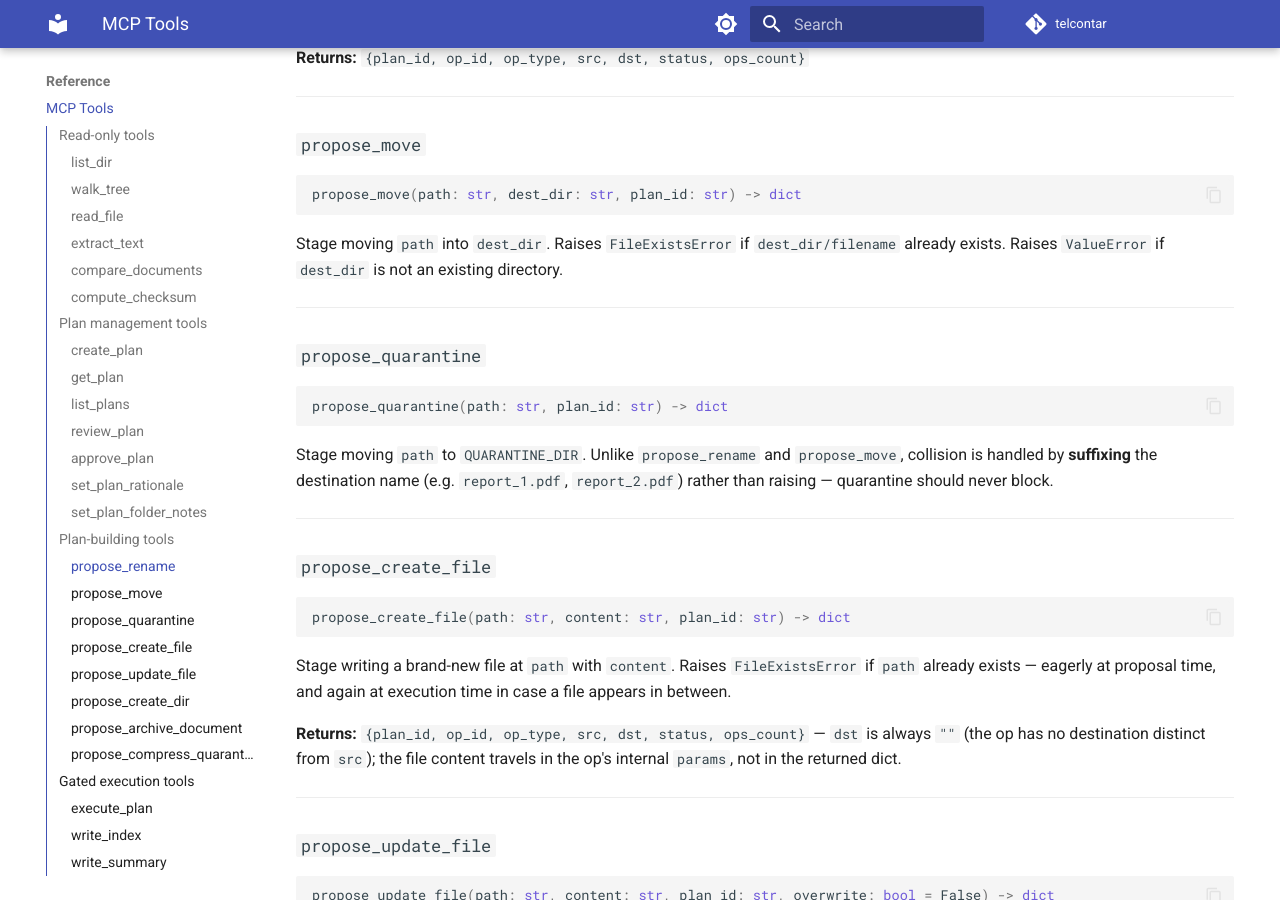
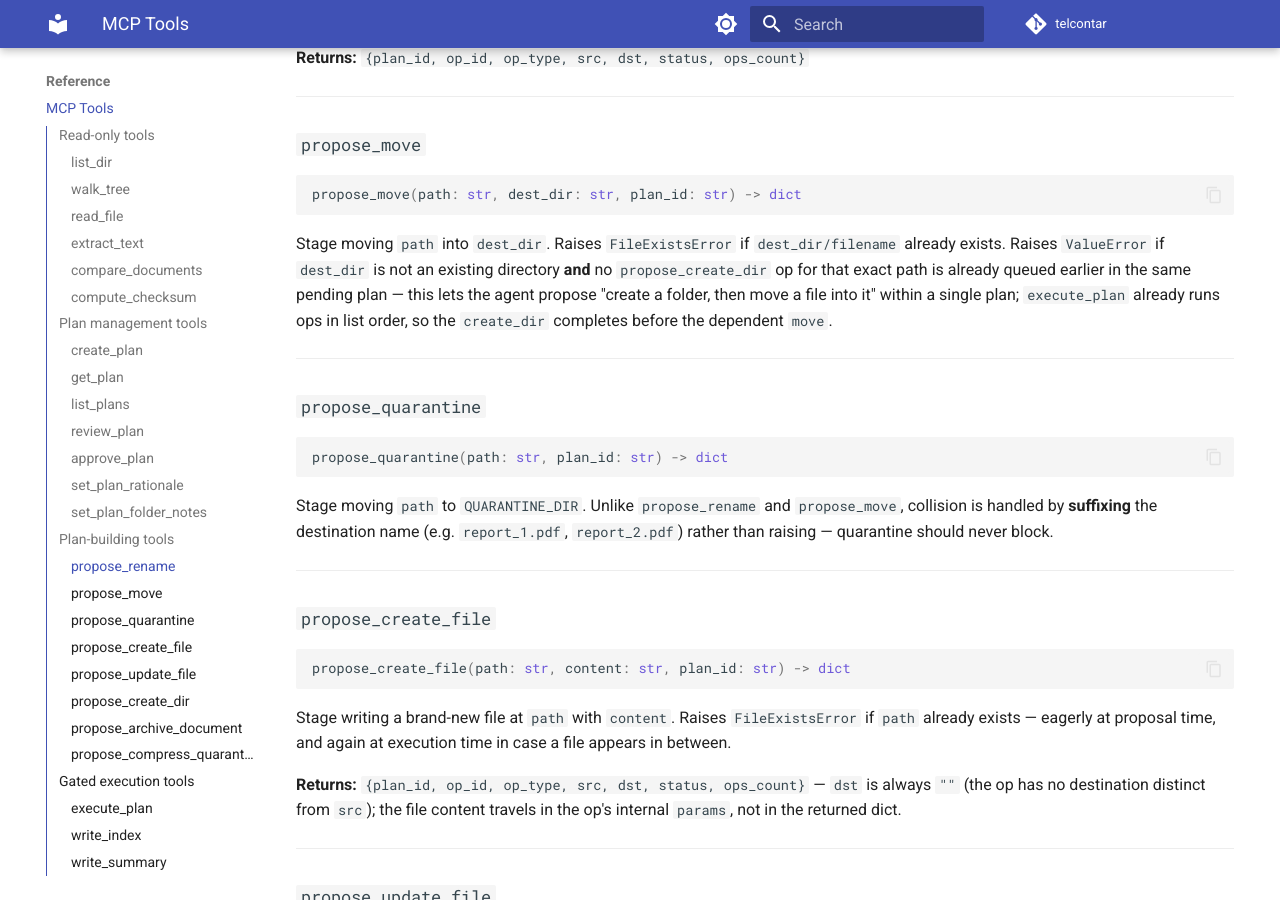
Before and after one commit to reboulip/telcontar, an MkDocs documentation site: the page built from docs/reference/mcp-tools.md, in a window 1280 px wide and 900 px high, scrolled down 6646 px. Built offline with MkDocs 1.6.1 and Material for MkDocs 9.7.7, drawn with Linux system fonts in a browser that asks for light colours; comment, search, counter and statistics services are not loaded.

Commit message:
fix: allow propose_move to target a not-yet-created directory
Relax propose_move's eager validation so a dest_dir queued for creation earlier in the same pending plan (via propose_create_dir) is accepted, not just an already-existing directory — enabling create-then-move sequences in a single plan. Closes #22.

Co-Authored-By: Claude Sonnet 5 <noreply@anthropic.com>

````diff
--- a/docs/reference/mcp-tools.md
+++ b/docs/reference/mcp-tools.md
@@ -257,7 +257,7 @@ Stage a rename of `path` to `new_name` (basename only, not a full path). Raises
 propose_move(path: str, dest_dir: str, plan_id: str) -> dict
 ```
 
-Stage moving `path` into `dest_dir`. Raises `FileExistsError` if `dest_dir/filename` already exists. Raises `ValueError` if `dest_dir` is not an existing directory.
+Stage moving `path` into `dest_dir`. Raises `FileExistsError` if `dest_dir/filename` already exists. Raises `ValueError` if `dest_dir` is not an existing directory **and** no `propose_create_dir` op for that exact path is already queued earlier in the same pending plan — this lets the agent propose "create a folder, then move a file into it" within a single plan; `execute_plan` already runs ops in list order, so the `create_dir` completes before the dependent `move`.
 
 ---
 
````
Also changed, not shown: ROADMAP.md (+1 -1 lines), docs/developer/internals/plan-lifecycle.md (+1 -1 lines), 2 other files.
